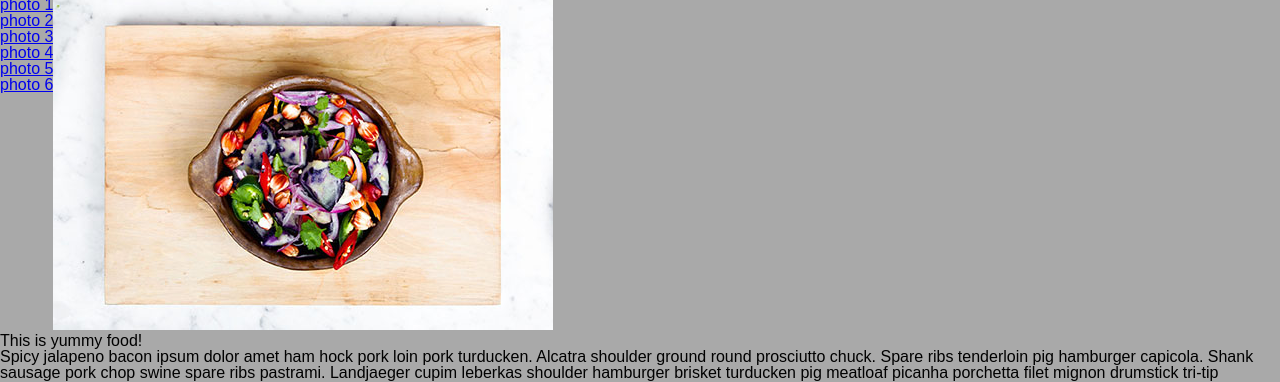
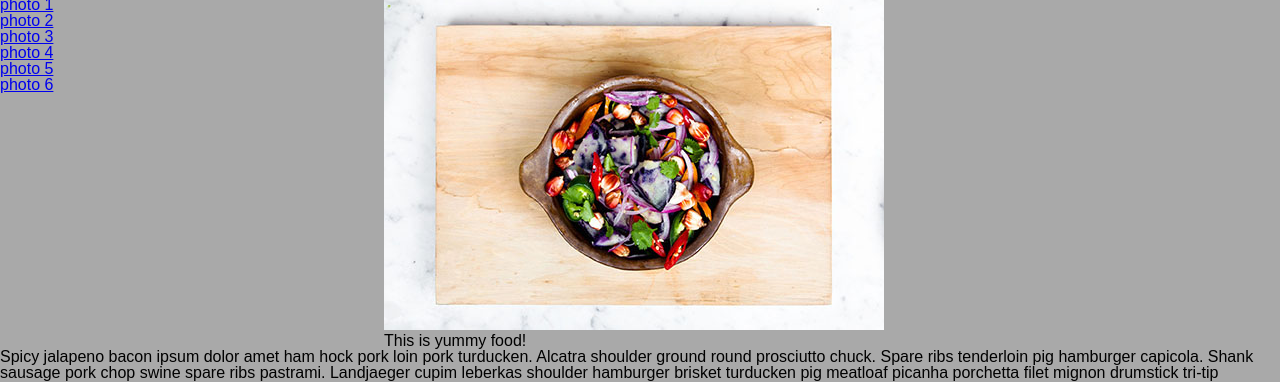
Before and after one commit to LeftyGal/mockup-practice, a plain HTML site: page index.html in a window 1280 px wide. Shown: the part 67-449 px from the top of the page. Drawn offline with Linux system fonts and the light colour scheme.

Commit message:
center figure

```diff
--- a/styles/stylesheet.css
+++ b/styles/stylesheet.css
@@ -65,10 +65,9 @@ article {
 
  /* figure we want to center that using margin, size font */
 figure {
-
-  display: block;
-
-
+      display: block;
+      margin:auto;
+      width:40%;
 }
 
 p.center {
@@ -79,5 +78,6 @@ p.center {
 footer {
   /* images float left and center on page (float the images, create links and center links) */
 
+float: left
 
   }
```
